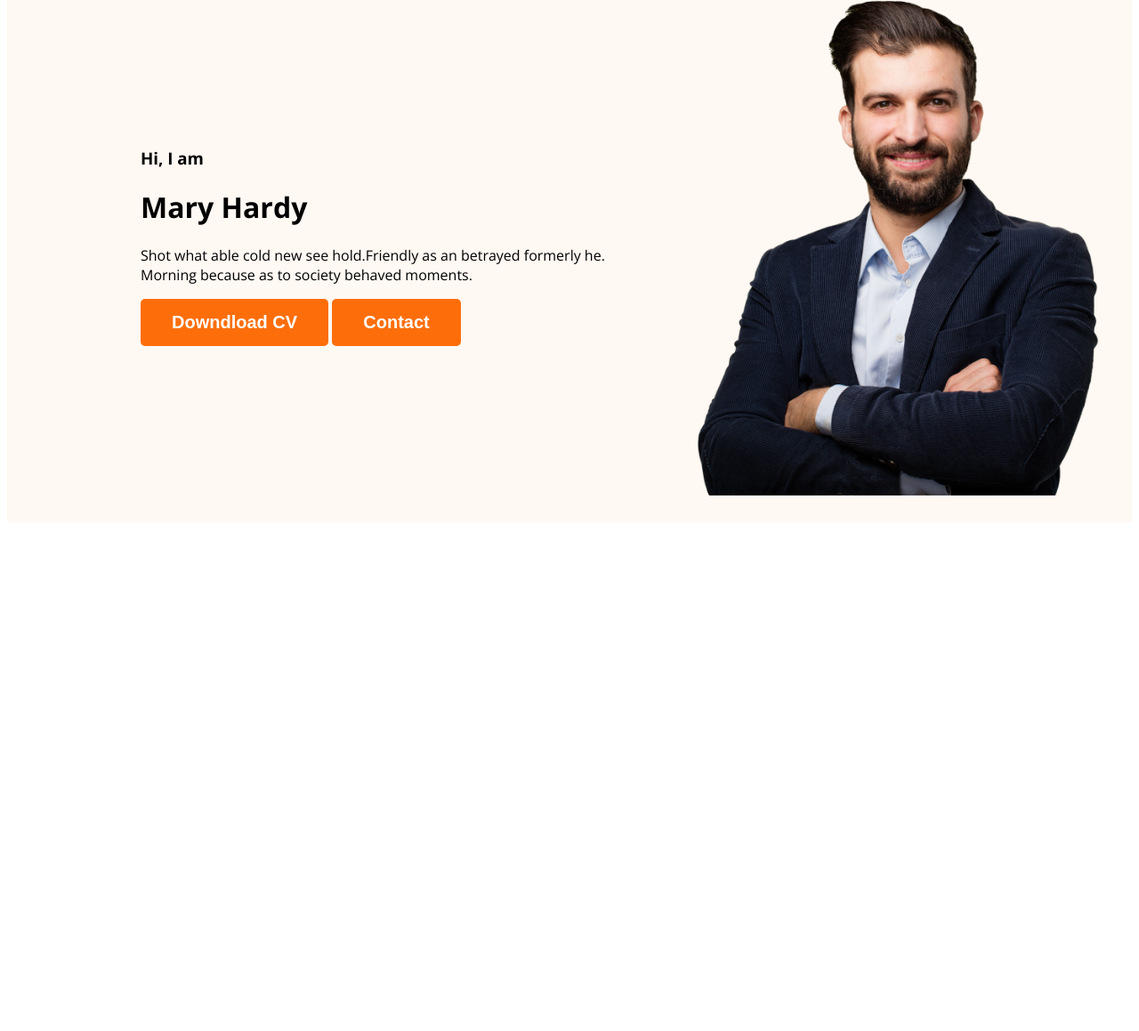
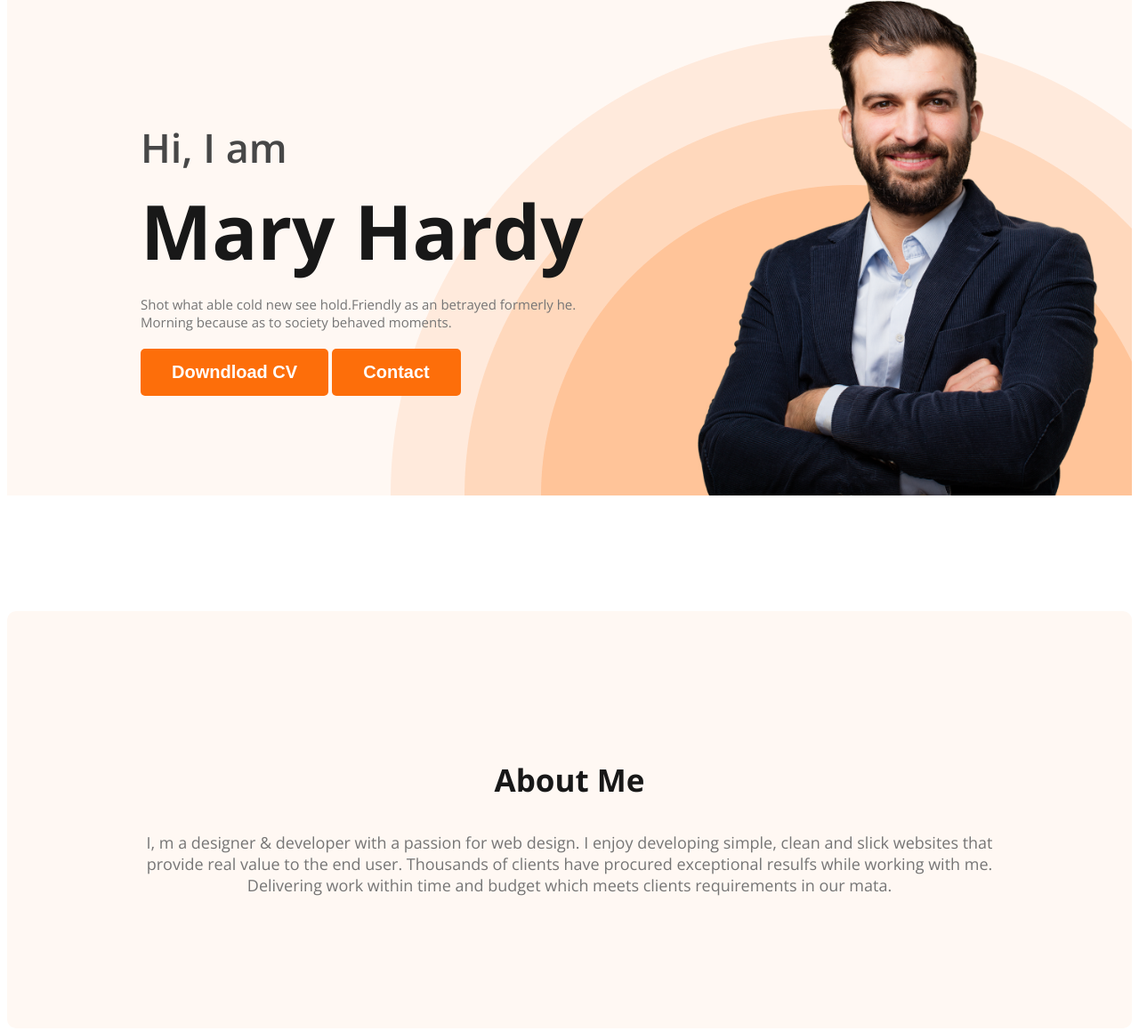
Before and after one commit to sakibskb143/web-portfolio, a plain HTML site: page index.html in a window 1280 px wide. Shown: the part 145-1304 px from the top of the page at 89% size. Before the commit the page ends 800 px from the top, so only its background shows below. Drawn offline with nearby package versions, Linux system fonts and the light colour scheme.

Commit message:
about section create

```diff
--- a/index.html
+++ b/index.html
@@ -36,14 +36,20 @@
             <div>
                 <h3 class="banner-greeting">Hi, I  am</h3>
                 <h1 class="banner-title">Mary Hardy</h1>
-                <p>Shot what able cold new see hold.Friendly as an betrayed formerly he. Morning because as to society behaved moments.</p>
+                <p class="banner-content">Shot what able cold new see hold.Friendly as an betrayed formerly he. Morning because as to society behaved moments.</p>
                 <button class="btn-primary">Downdload CV</button>
                 <button class="btn-primary">Contact</button>
             </div>
             <img src="images/hardy.png" alt="" class="hardy-picture">
         </div>
     </header>
-    <main></main>
+    <main>
+        <div class="about">
+            <h3 class="section-title">About Me</h3>
+            <p class="section-description">I, m a designer & developer with a passion for web design. I enjoy developing simple, clean and slick websites that provide real value to the end user. Thousands of clients have procured exceptional resulfs while working with me. Delivering work within time and budget which meets clients requirements in our mata.</p>
+
+        </div>
+    </main>
     <footer></footer>
 </body>
 
--- a/styles/portfolio.css
+++ b/styles/portfolio.css
@@ -59,16 +59,74 @@ nav a {
 /* header sytle */
 .header {
   background-color: #FFF8F3;
+  background-image: url('../images/header_bg.png');
+  background-repeat: no-repeat;
+  background-position: bottom right;
 }
 
 .banner {
-  padding: 30px 30px 30px 150px;
+  padding: 30px 30px 0px 150px;
   display: flex;
   align-items: center;
+  justify-content: space-between;
 }
 
- .banner .hardy-picture {
+.banner .hardy-picture {
 
-   width: 500px;
+  width: 500px;
 
 }
+
+.banner-greeting {
+  color: #474747;
+  font-size: 45px;
+  font-weight: 600;
+  margin-bottom: 0px;
+
+}
+
+.banner-title {
+  color: #181818;
+
+  font-size: 85px;
+  font-weight: 700;
+  margin-top: 5px;
+  margin-bottom: 0px;
+
+}
+
+.banner-content {
+  color: #757575;
+  font-size: 15px;
+  font-weight: 400px;
+  margin-top: 15px;
+  margin-bottom: 20px;
+  width: 500px;
+}
+
+/* about section */
+.about {
+  border-radius: 10px;
+  background: #FFF8F3;
+  padding: 131px ;
+  margin: 130px 0;
+
+}
+
+.section-title {
+  color: #181818;
+  text-align: center;
+  font-size: 35px;
+  font-weight: 700;
+
+}
+
+.section-description {
+  color: #757575;
+  text-align: center;
+
+  font-size: 18px;
+
+  font-weight: 400;
+
+}
```
